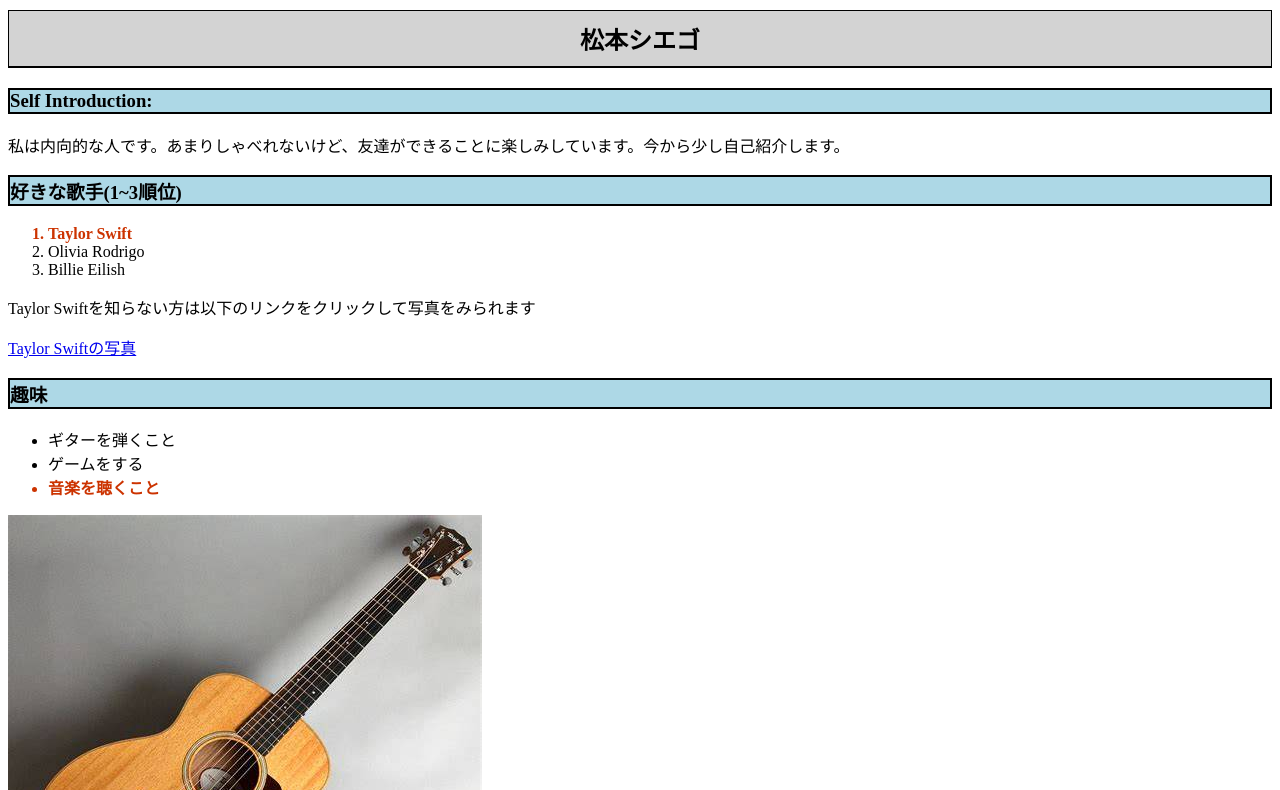
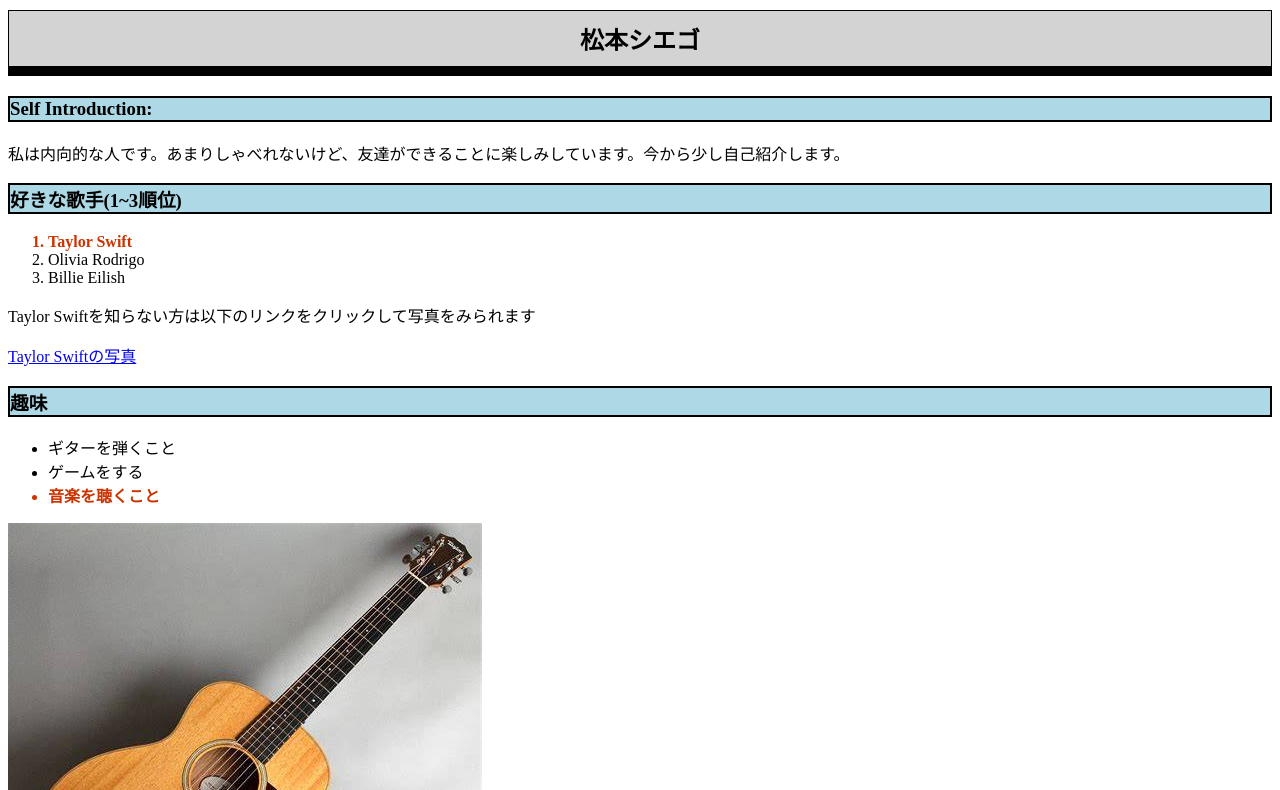
Before and after one commit to Johnciego/Profile, a plain HTML site: page index.html in a window 1280 px wide. Shown: the part 76-866 px from the top of the page. Drawn offline with Linux system fonts and the light colour scheme.

Commit message:
Final update

```diff
--- a/css/style.css
+++ b/css/style.css
@@ -11,7 +11,7 @@
     background-color: lightgray;
     padding: 10px;
     border: 1px solid #000000;
-    border-bottom: 2px solid #000000;
+    border-bottom: 10px solid #000000;
 }
 .subhead{
     background-color: lightblue;
```
